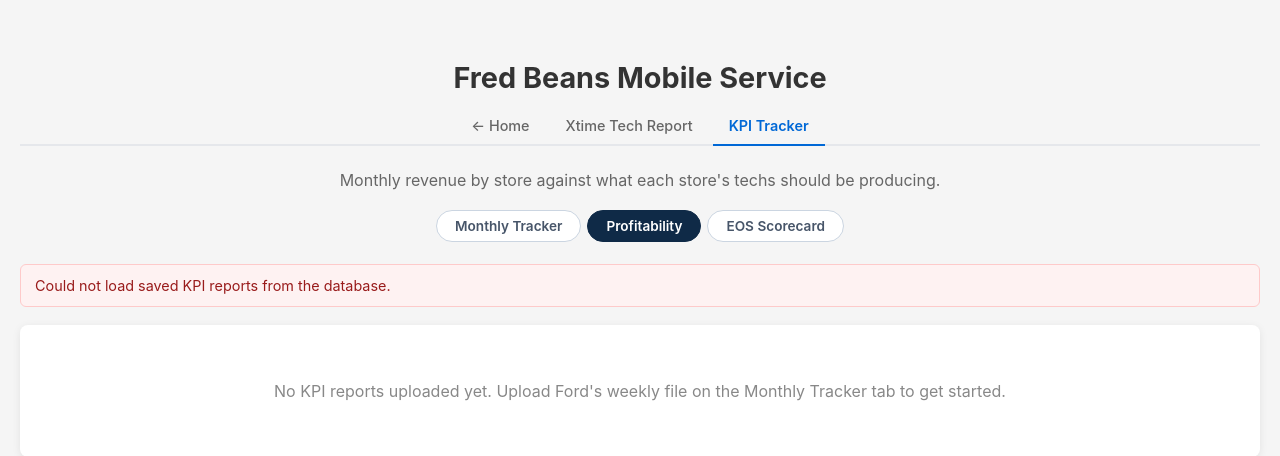
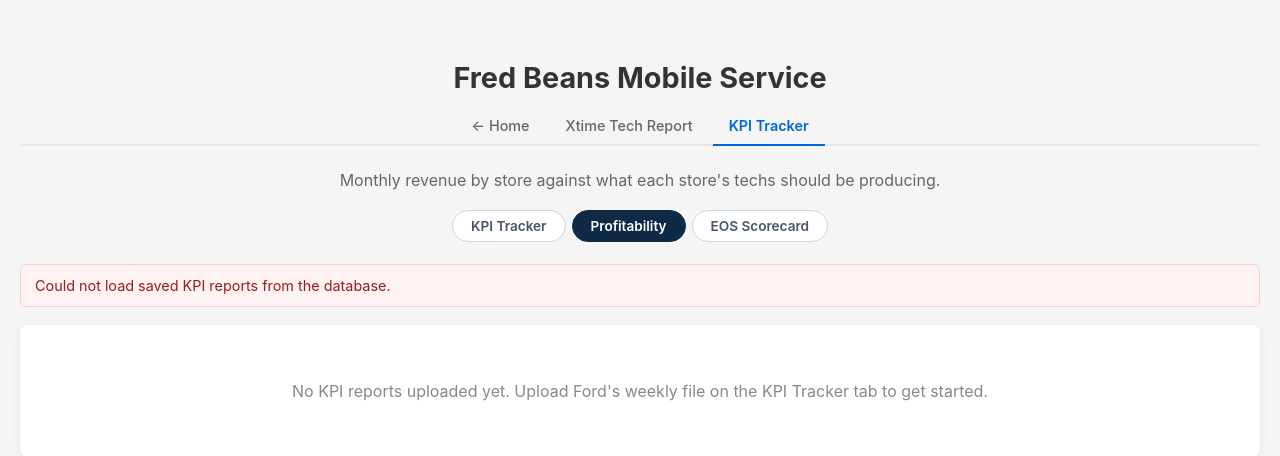
Before and after one commit to CGilbert23/FordRecallCheckScript, a Flask app: page /tech-performance/kpi-tracker/profitability in a window 1280 px wide. Shown: the top 456 px of the page. Run offline with Flask 3, Linux system fonts and the light colour scheme; parts of the project's set-up code (start-up, migrations or seed data) failed here and were passed over.

Commit message:
Performance Tracking tile: keep Xtime link; rename sub-tab to KPI Tracker
Four links on the tile (KPI Tracker, EOS Scorecard, Profitability, Xtime
Tech Report) and the first KPI sub-tab is now "KPI Tracker" rather than
"Monthly Tracker".

Co-Authored-By: Claude Opus 5 (1M context) <noreply@anthropic.com>

```diff
--- a/templates/_kpi_tabs.html
+++ b/templates/_kpi_tabs.html
@@ -2,7 +2,7 @@
    under the subtitle; the top-level nav keeps one "KPI Tracker" tab. #}
 {% set kpi_path = request.path %}
 <div class="kpi-tabs">
-    <a href="/tech-performance/kpi-tracker" class="kpi-tab {% if kpi_path == '/tech-performance/kpi-tracker' %}active{% endif %}">Monthly Tracker</a>
+    <a href="/tech-performance/kpi-tracker" class="kpi-tab {% if kpi_path == '/tech-performance/kpi-tracker' %}active{% endif %}">KPI Tracker</a>
     <a href="/tech-performance/kpi-tracker/profitability" class="kpi-tab {% if kpi_path.startswith('/tech-performance/kpi-tracker/profitability') %}active{% endif %}">Profitability</a>
     <a href="/tech-performance/kpi-tracker/scorecard" class="kpi-tab {% if kpi_path.startswith('/tech-performance/kpi-tracker/scorecard') %}active{% endif %}">EOS Scorecard</a>
 </div>
--- a/templates/home.html
+++ b/templates/home.html
@@ -68,12 +68,13 @@
                 <a href="/tech-performance/kpi-tracker" class="tile-head">
                     <div class="tile-icon">&#128202;</div>
                     <div class="tile-title">Performance Tracking</div>
-                    <div class="tile-desc">Ford's weekly store KPIs, the EOS numbers, and profitability by store.</div>
+                    <div class="tile-desc">Ford's weekly store KPIs, the EOS numbers, profitability by store, and the mobile techs' Xtime results.</div>
                 </a>
                 <div class="tile-links">
                     <a href="/tech-performance/kpi-tracker">KPI Tracker</a>
                     <a href="/tech-performance/kpi-tracker/scorecard">EOS Scorecard</a>
                     <a href="/tech-performance/kpi-tracker/profitability">Profitability</a>
+                    <a href="/tech-performance/xtime-report">Xtime Tech Report</a>
                 </div>
             </div>
 
--- a/templates/kpi_profitability.html
+++ b/templates/kpi_profitability.html
@@ -127,7 +127,7 @@
             {% elif years %}
             <div class="empty-state">No KPI reports uploaded for {{ year }} yet.</div>
             {% else %}
-            <div class="empty-state">No KPI reports uploaded yet. Upload Ford's weekly file on the Monthly Tracker tab to get started.</div>
+            <div class="empty-state">No KPI reports uploaded yet. Upload Ford's weekly file on the KPI Tracker tab to get started.</div>
             {% endif %}
         </div>
 
```
Also changed, not shown: CLAUDE.md (+2 -2 lines).
